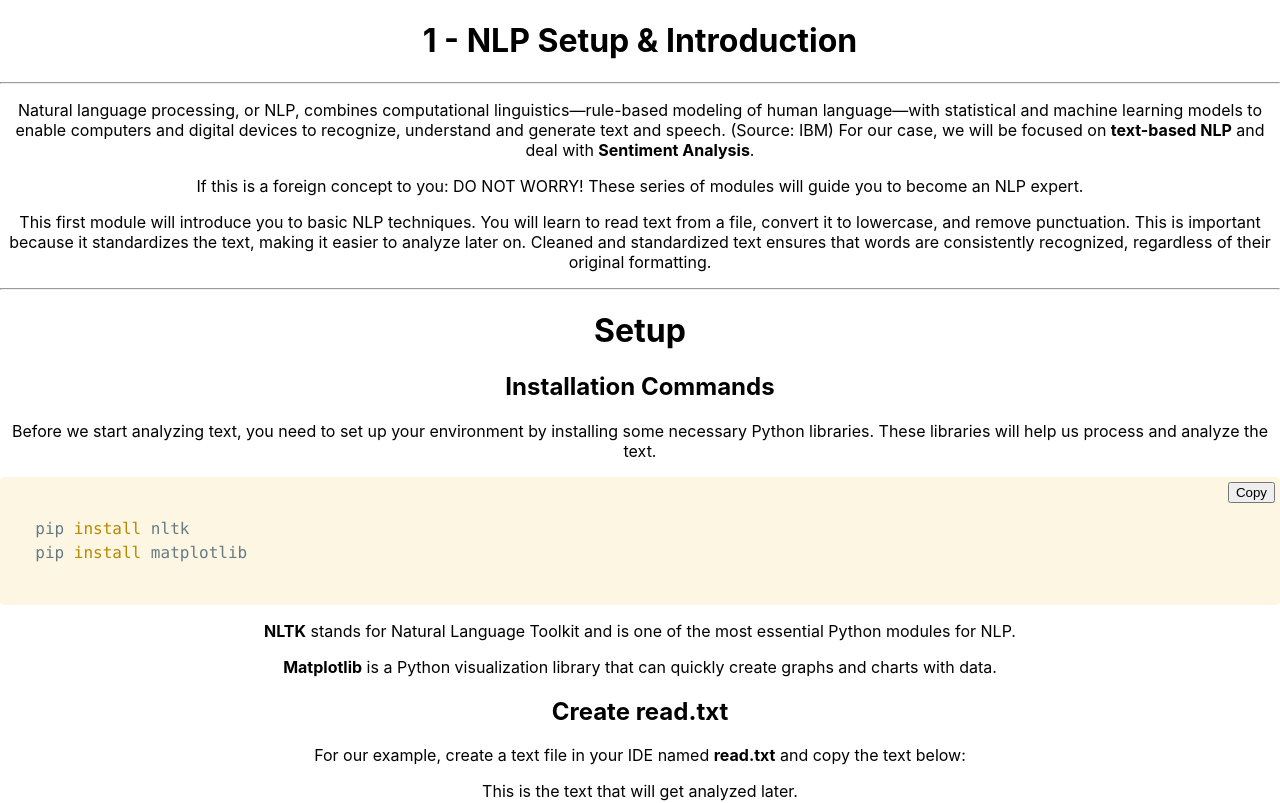
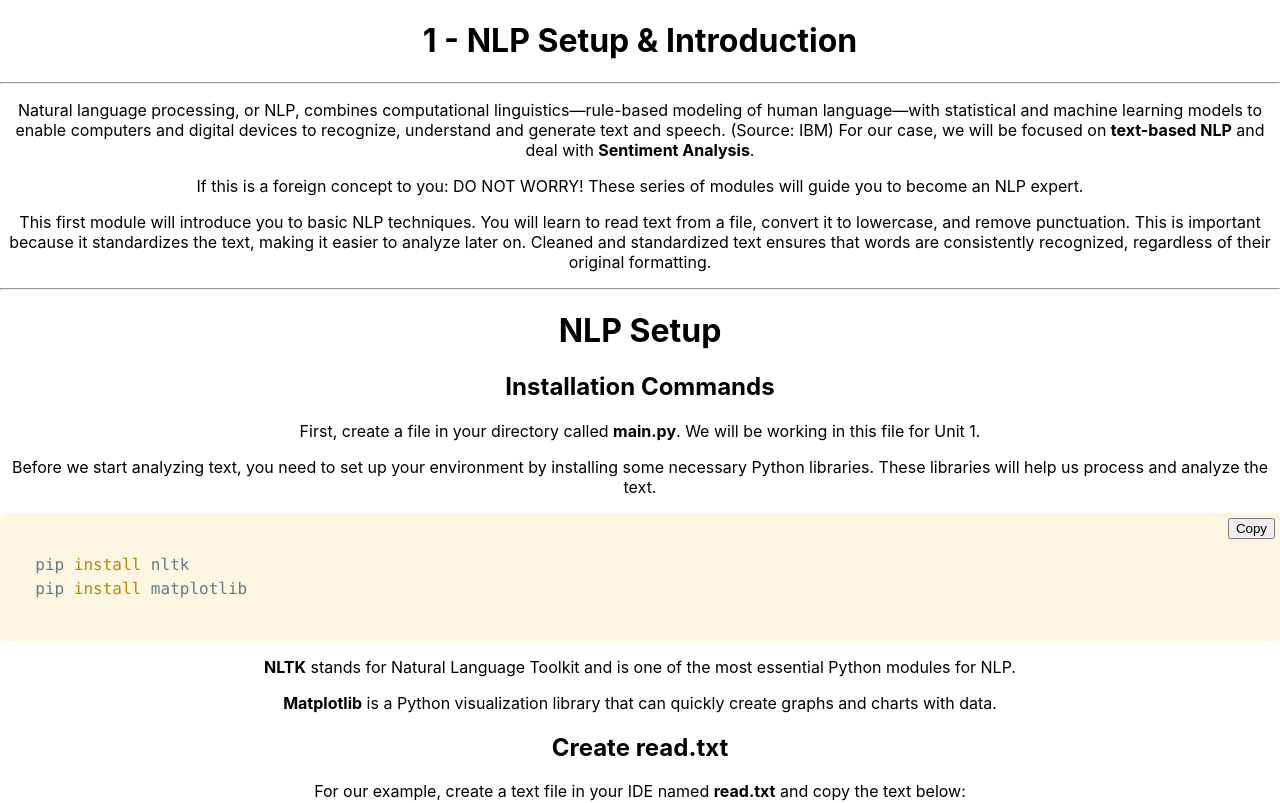
Before and after one commit to ZeendaBean24/NLP-Sentiment_Analysis, a React (Create React App) app in the folder learn-nlp/: page /n1 in a window 1280 px wide. Shown: the top 803 px of the page. Built offline with nearby package versions, Linux system fonts and the light colour scheme; a web font is replaced by a local one.

Commit message:
Add instructions to PageOne

```diff
--- a/learn-nlp/src/Pages/PageOne.jsx
+++ b/learn-nlp/src/Pages/PageOne.jsx
@@ -612,8 +612,9 @@ function PageOne() {
       </div>
       <hr></hr>
         <div className="section-divider">
-          <h1 className="heading">Setup</h1>
+          <h1 className="heading">NLP Setup</h1>
           <h2 className="subheading">Installation Commands</h2>
+          <p className="description">First, create a file in your directory called <strong>main.py</strong>. We will be working in this file for Unit 1.</p>
           <p className="description">Before we start analyzing text, you need to set up your environment by installing some necessary Python libraries. These libraries will help us process and analyze the text.</p>
           <div className="code-container" style={{ position: 'relative' }}>
             <SyntaxHighlighter language="bash" style={ solarizedlight }>
```
